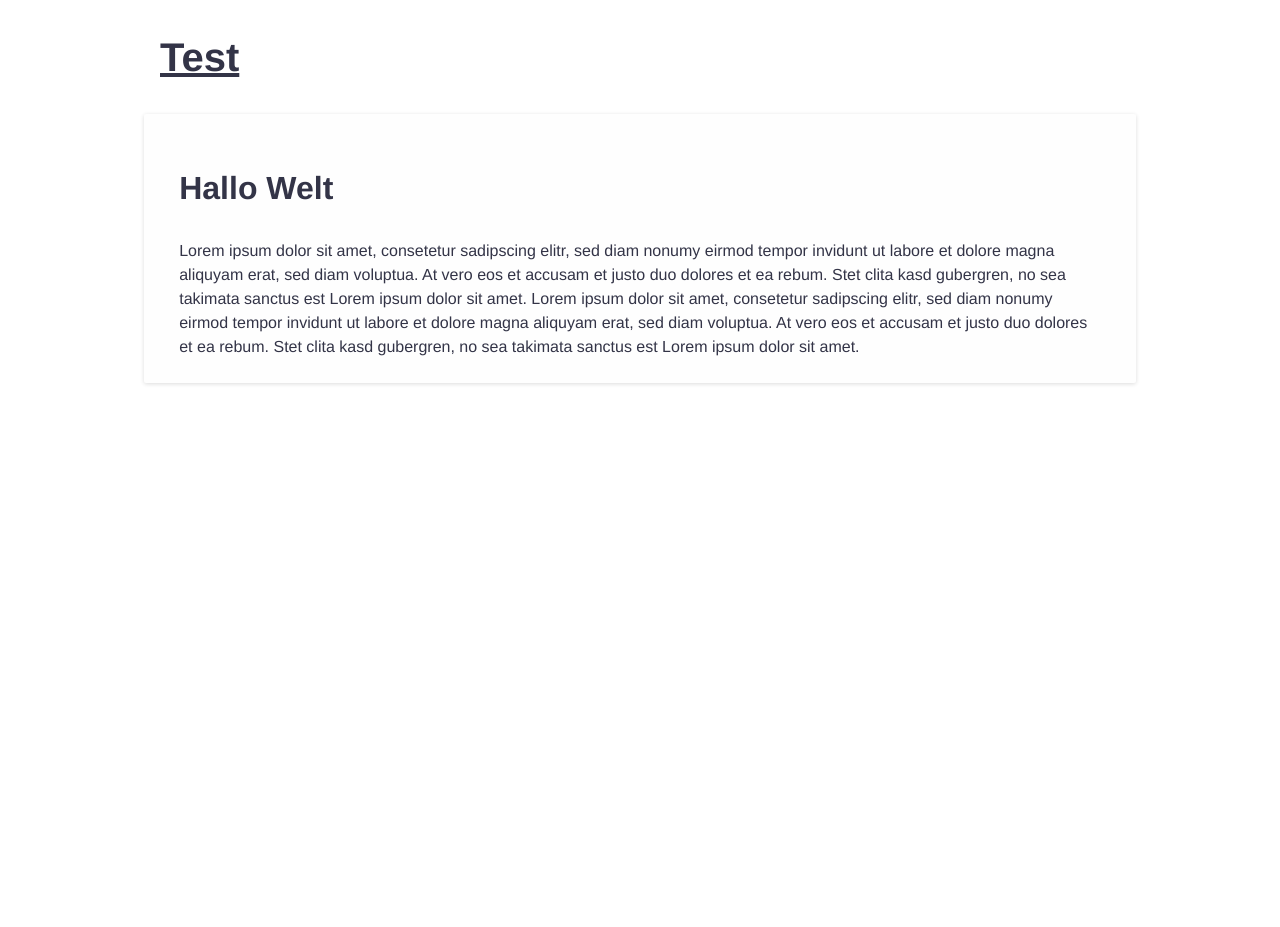
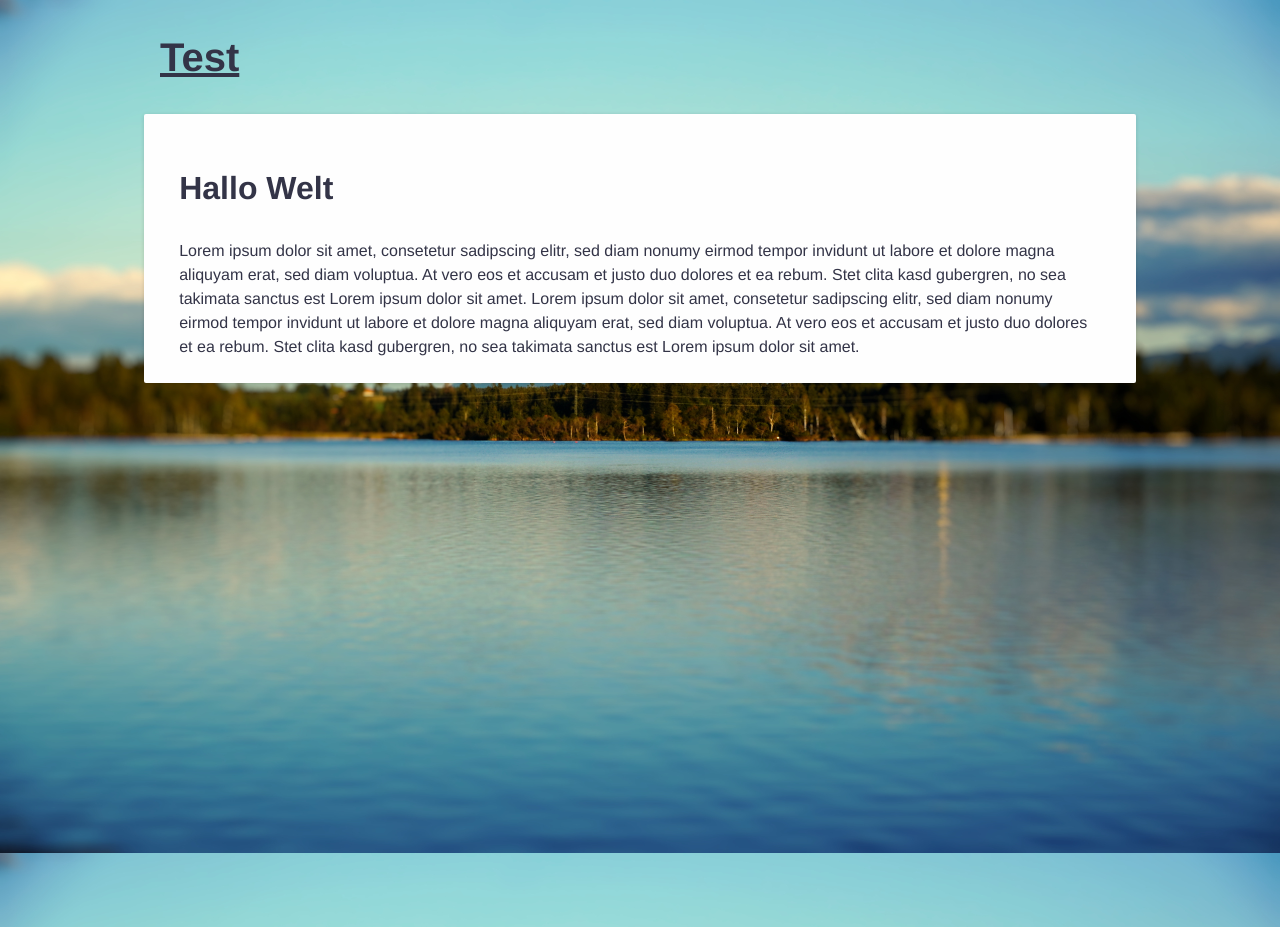
Before and after one commit to BlackScorpGames/blackscorpgames.github.io, a Jekyll site: the page built from index.md, in a window 1280 px wide. Built offline with Jekyll 4.4.1, drawn with Linux system fonts in a browser that asks for light colours; our own code applies the rules of GitHub Pages for plain Markdown files; the repository's description, which GitHub fills in, is left out.

Commit message:
testing backghround image

```diff
--- a/_sass/style.scss
+++ b/_sass/style.scss
@@ -14,7 +14,7 @@ body{
   background-size: contain;
 }
 body.default{
-  background-image: url("assets/img/background.JPG");
+  background-image: url("../img/background.JPG");
 }
 
 section{
```
